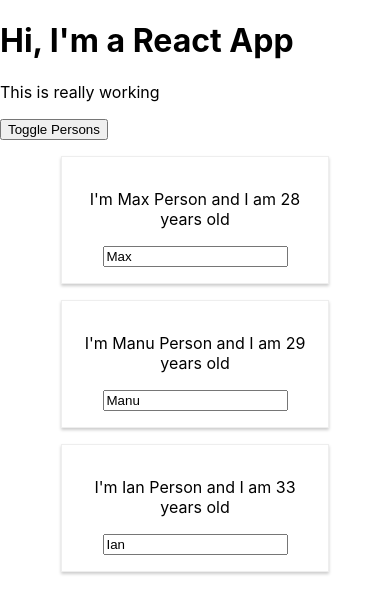
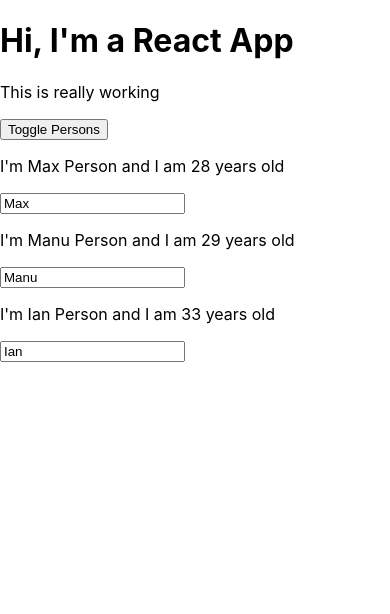
Before and after one commit to ianchou19/React-JS-Best-Practice, a React app: page / in a window 390 px wide. Both pictures are taken after a click on the button "Toggle Persons". Shown: the top 614 px of the page. Built offline with nearby package versions, Linux system fonts and the light colour scheme.

Commit message:
CSS Modules & Media Queries

```diff
--- a/src/Person/Person.css
+++ b/src/Person/Person.css
@@ -6,3 +6,9 @@
   padding: 16px;
   text-align: center;
 }
+
+@media (min-width: 500px) {
+  .Person {
+    width: 450px;
+  }
+}
--- a/src/Person/Person.js
+++ b/src/Person/Person.js
@@ -1,37 +1,16 @@
 import React from "react";
-import styled from "styled-components";
 
-// import "./Person.css";
-
-const StyledDiv = styled.div`
-  width: 60%;
-  margin: 16px auto;
-  border: 1px solid #eee;
-  box-shadow: 0 2px 3px #ccc;
-  padding: 16px;
-  text-align: center;
-
-  @media (min-width: 500px) {
-    width: "450px";
-  }
-`;
+import classes from "./Person.css";
 
 const person = (props) => {
-  // const style = {
-  //   "@media (min-width: 500px)": {
-  //     width: "450px",
-  //   },
-  // };
-
   return (
-    // <div className="Person" style={style}>
-    <StyledDiv>
+    <div className={classes.Person}>
       <p onClick={props.click}>
         I'm {props.name} Person and I am {props.age} years old
       </p>
       <p>{props.children}</p>
       <input type="text" onChange={props.changed} value={props.name} />
-    </StyledDiv>
+    </div>
   );
 };
 
```
